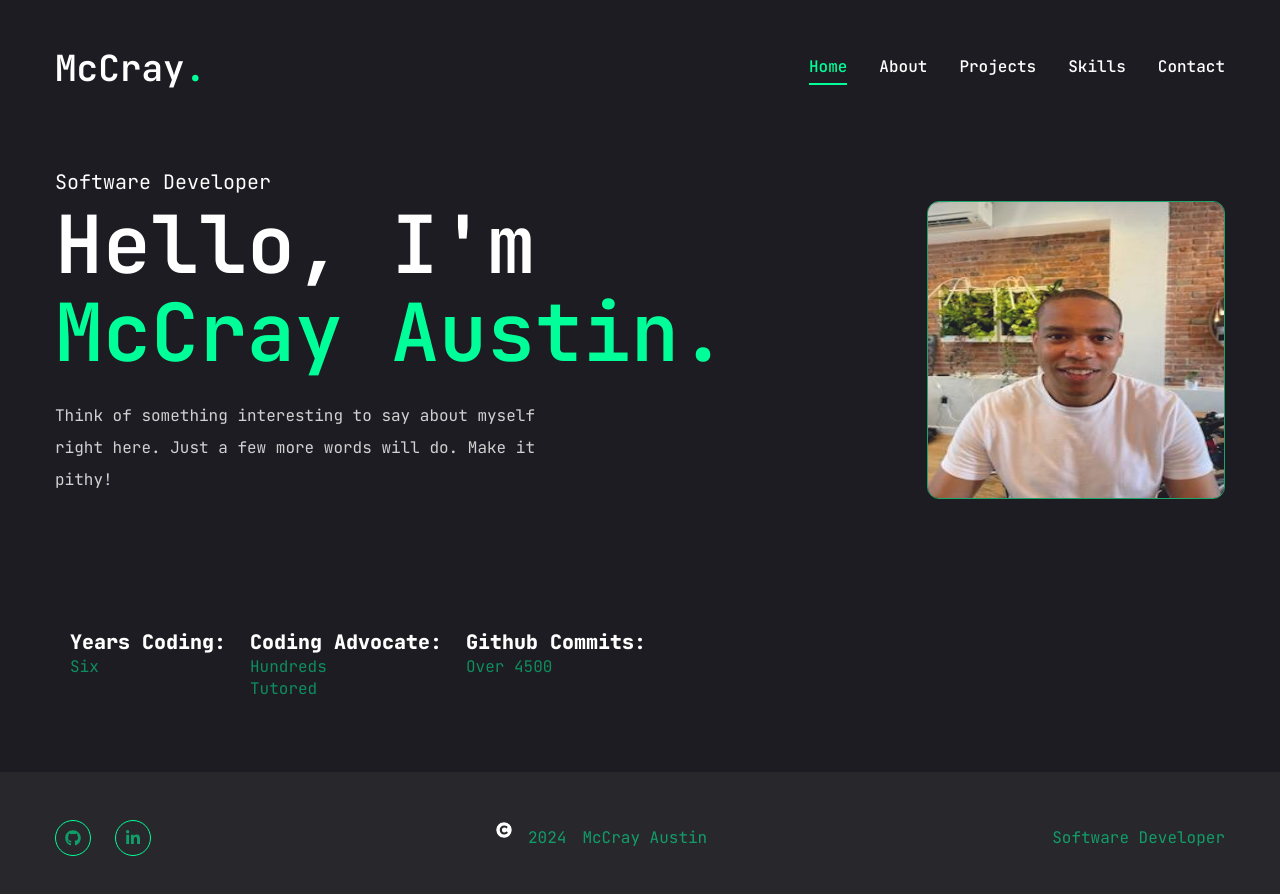
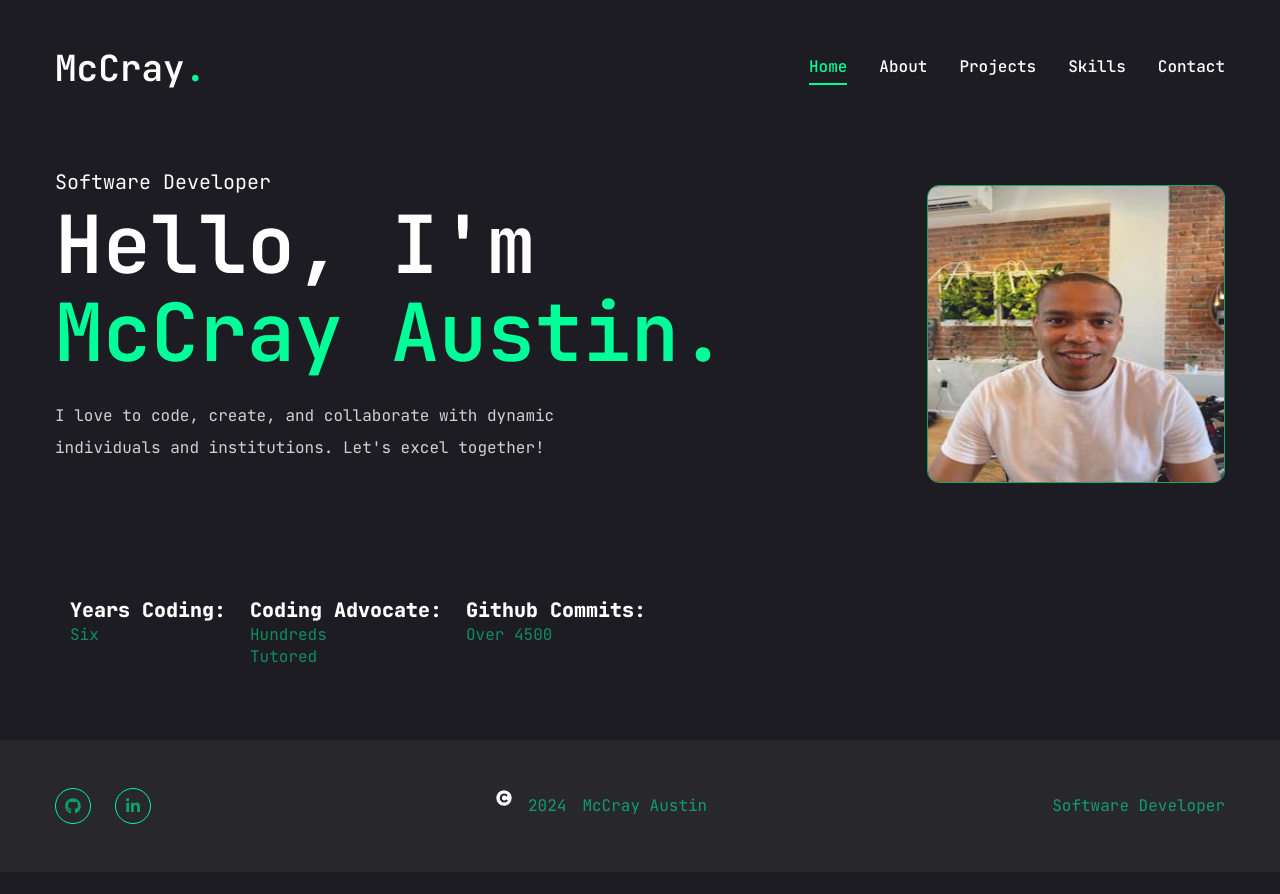
Before and after one commit to mmaustin/mccray-portfolio, a Next.js app in the folder next-portfolio/: page / in a window 1280 px wide. Shown: the top 894 px of the page. After the commit the page ends 872 px from the top, so only its background shows below. Built offline with nearby package versions, Linux system fonts and the light colour scheme.

Commit message:
Altered intro text on homepage

```diff
--- a/next-portfolio/app/page.js
+++ b/next-portfolio/app/page.js
@@ -1,6 +1,5 @@
 import MiniInfo from "@/components/MiniInfo";
 import Photo from "@/components/Photo";
-import SocialMedia from "@/components/SocialMedia";
 
 const HomePage = () => {
   return (
@@ -13,13 +12,8 @@ const HomePage = () => {
               <span className="text-accent">McCray Austin.</span>
             </h1>
             <p className="max-w-[500px] mb-9 text-white/80">
-              Think of something interesting to say about myself right here. Just a few more words will do.  Make it pithy!
+              I love to code, create, and collaborate with dynamic individuals and institutions.  Let's excel together!
             </p>
-            {/* <div className="flex flex-col lg:flex-row items-center gap-8">
-              <div className="mb-8 lg:mb-0">
-                <SocialMedia containerStyles="flex gap-6" iconStyles="w-9 h-9 border border-accent rounded-full flex justify-center items-center text-accent text-base hover:bg-accent hover:text-primary hover:transition-all duration-500" />
-              </div>
-            </div> */}
           </div>
           <div className="order-1 lg:order-none mb-8 lg:mb-0 rounded-xl">
             <Photo />
```
